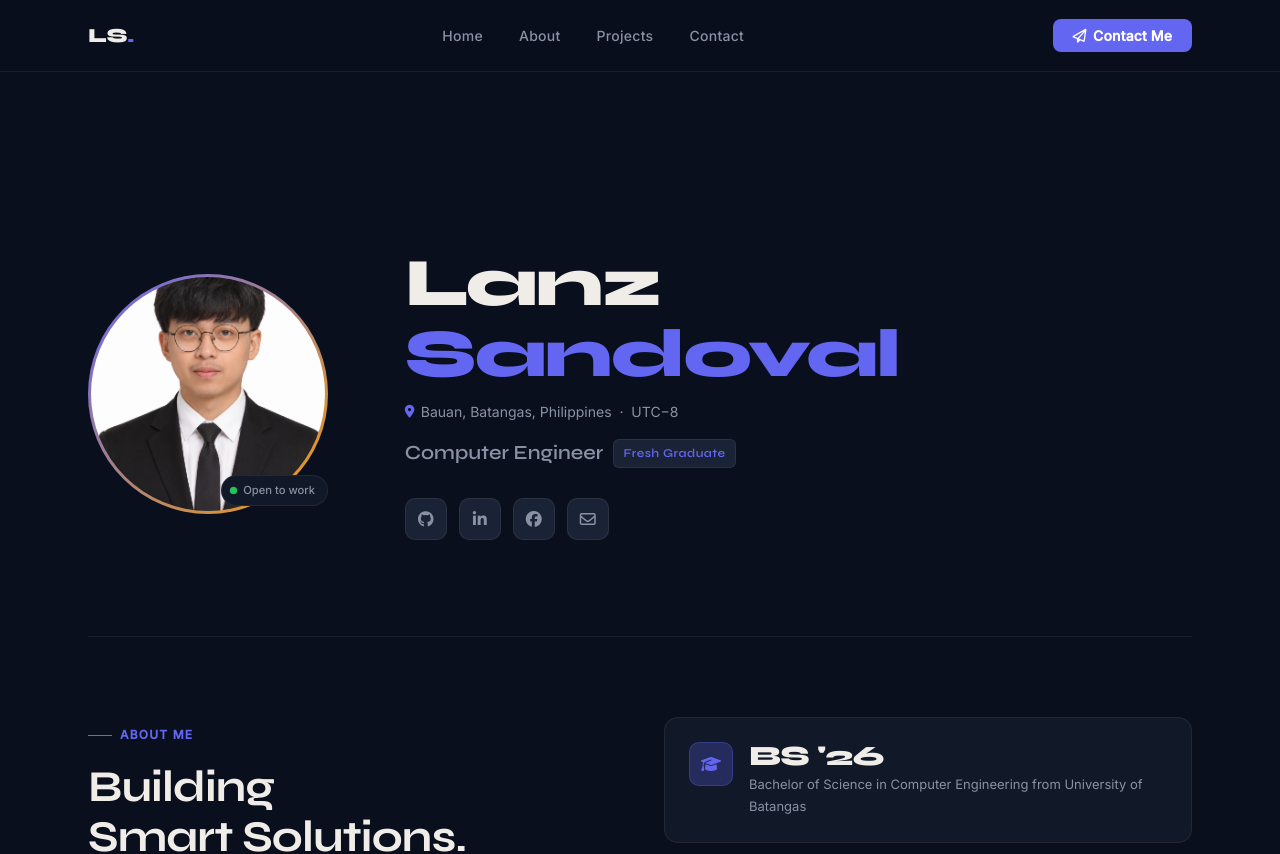
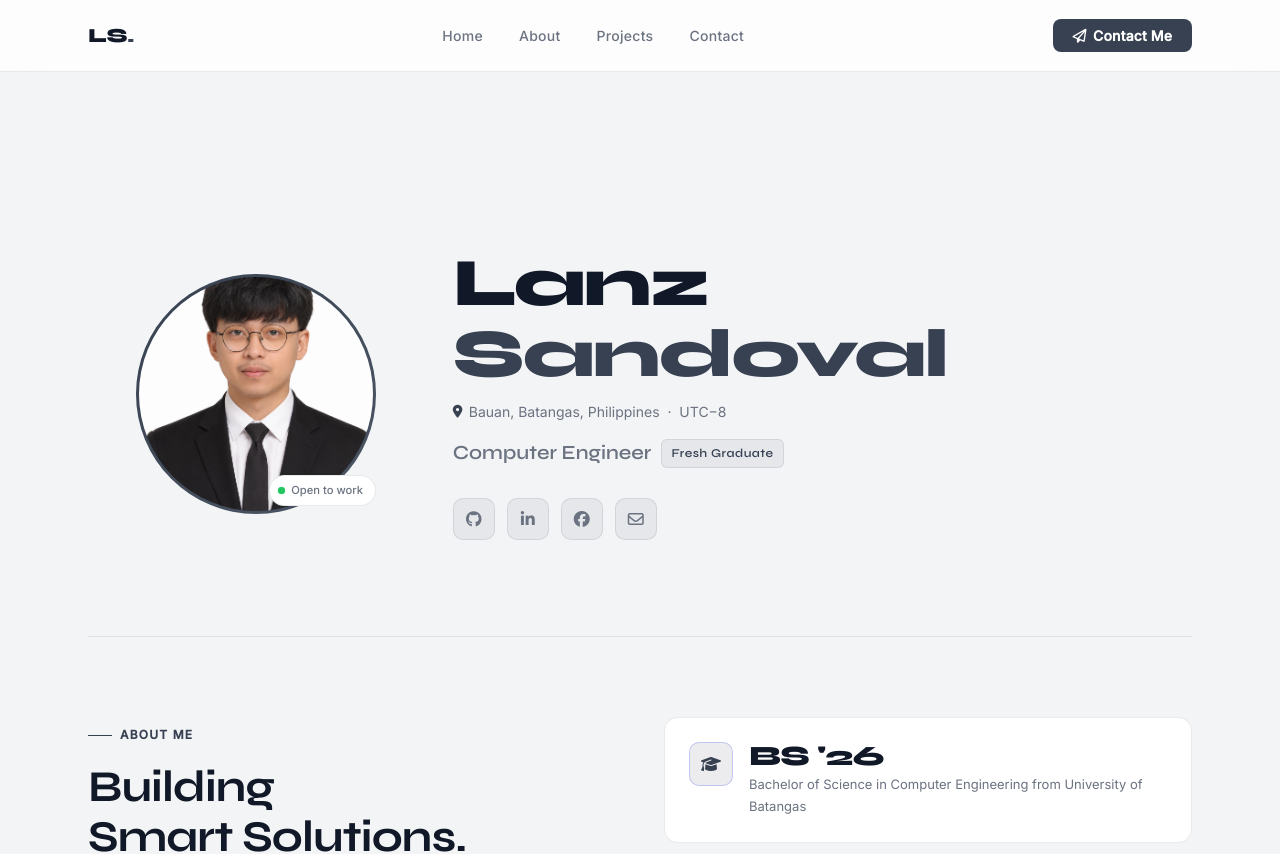
Before and after one commit to sndvl-git/Portfolio, a React (Vite) app: page / in a window 1280 px wide. Shown: the top 854 px of the page. Built offline with nearby package versions, Linux system fonts and the light colour scheme.

Commit message:
background UI changes

```diff
--- a/package.json
+++ b/package.json
@@ -17,6 +17,6 @@
   "devDependencies": {
     "@vitejs/plugin-react": "^4.3.1",
     "gh-pages": "^6.1.0",
-    "vite": "^5.4.1"
+    "vite": "^8.3.0"
   }
 }
--- a/src/styles.css
+++ b/src/styles.css
@@ -1,14 +1,14 @@
 
         :root {
-          --bg:         #0A0F1E;
-          --bg-card:    #111827;
-          --bg-surface: #1A2235;
-          --text:       #F0EDE8;
-          --text-muted: #8892A4;
-          --accent:     #6366F1;
-          --accent-glow:rgba(99,102,241,0.25);
-          --amber:      #F59E0B;
-          --border:     rgba(255,255,255,0.07);
+          --bg:         #f3f4f6;
+          --bg-card:    #ffffff;
+          --bg-surface: #e5e7eb;
+          --text:       #111827;
+          --text-muted: #6b7280;
+          --accent:     #374151;
+          --accent-glow: rgba(17, 24, 39, 0.08);
+          --amber:      #4b5563;
+          --border:     rgba(17, 24, 39, 0.09);
           --max-w:      1200px;
           --nav-h:      72px;
           --radius:     14px;
@@ -41,7 +41,7 @@
           position: fixed;
           inset: 0;
           z-index: 9999;
-          background: var(--bg);
+          background: #ffffff;
           display: flex;
           align-items: center;
           justify-content: center;
@@ -108,7 +108,7 @@
           top: 0;
           z-index: 100;
           height: var(--nav-h);
-          background: rgba(10,15,30,0.82);
+          background: rgba(255, 255, 255, 0.82);
           backdrop-filter: blur(18px);
           -webkit-backdrop-filter: blur(18px);
           border-bottom: 1px solid var(--border);
@@ -197,7 +197,7 @@
         .btn-contact:hover {
           background: var(--amber);
           transform: translateY(-1px);
-          box-shadow: 0 6px 20px rgba(245,158,11,0.35);
+          box-shadow: 0 6px 20px rgba(17, 24, 39, 0.12);
         }
 
         .nav-toggle {
@@ -274,6 +274,9 @@
           align-items: center;
           gap: clamp(2.5rem, 6vw, 5rem);
           width: 100%;
+          max-width: var(--max-w);
+          margin: 0 auto;
+          padding: 0 clamp(1.25rem, 4vw, 3rem);
         }
 
         .hero-photo-wrap {
@@ -632,7 +635,7 @@
         .project-card:hover {
           border-color: var(--accent);
           transform: translateY(-4px);
-          box-shadow: 0 16px 40px rgba(0,0,0,0.35), 0 0 0 1px rgba(99,102,241,0.15);
+          box-shadow: 0 16px 40px rgba(17, 24, 39, 0.08), 0 0 0 1px rgba(17, 24, 39, 0.06);
         }
 
         .project-top {
@@ -863,7 +866,7 @@
         .btn-primary:hover {
           background: var(--amber);
           transform: translateY(-2px);
-          box-shadow: 0 10px 30px rgba(245,158,11,0.4);
+          box-shadow: 0 10px 30px rgba(17, 24, 39, 0.12);
         }
 
         footer {
```
Also changed, not shown: 1 other file (tests, documents, lock files or other folders).
